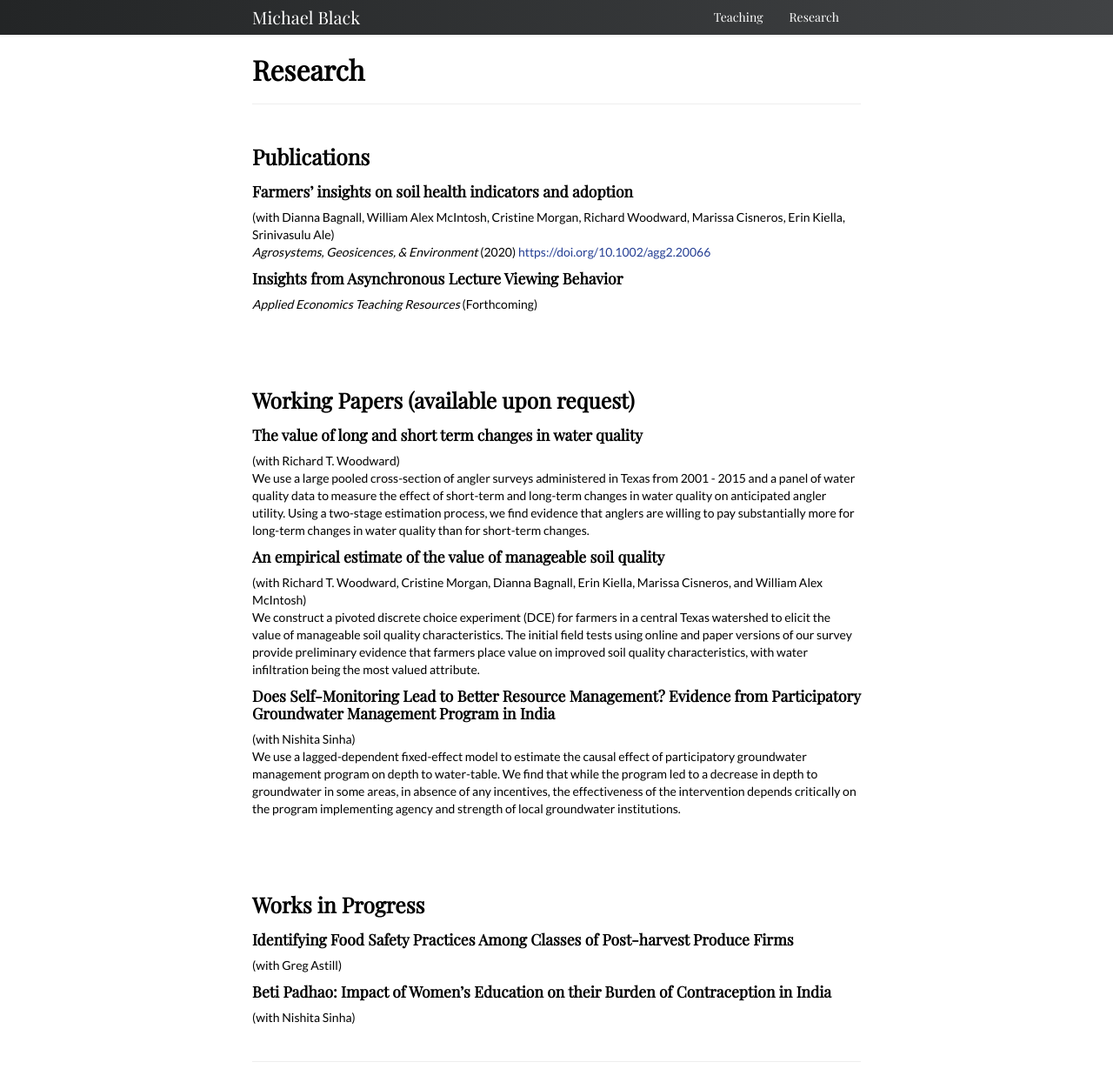
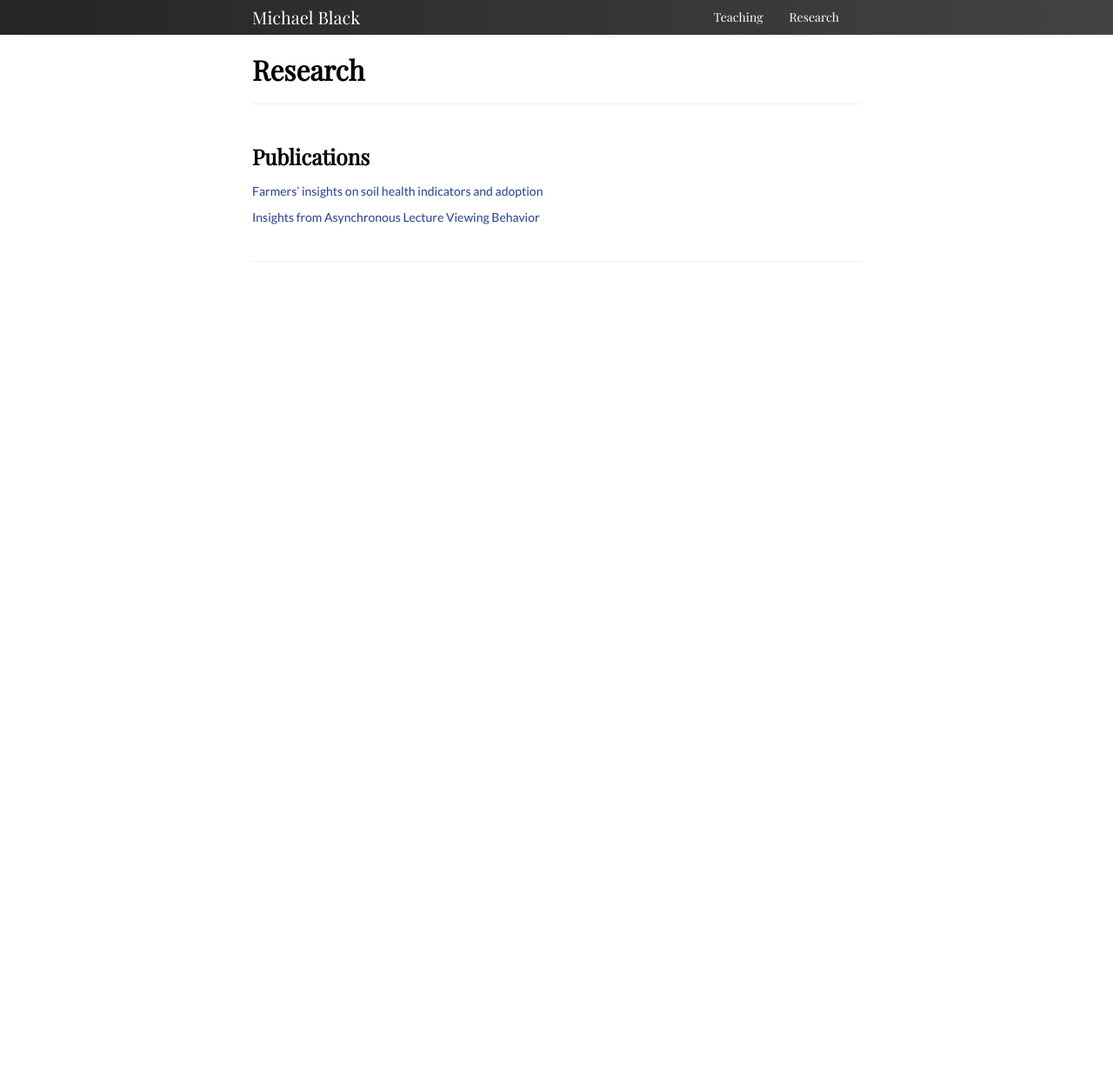
Before and after one commit to michaelb1ack/michaelb1ack.github.io, a Jekyll site: the page built from pages/research.md, in a window 1280 px wide. Shown: the whole page at 87% size. Built offline with Jekyll 4.4.1, drawn with Linux system fonts in a browser that asks for light colours; after the commit the page ends 900 px from its top, so only the background shows below that.

Commit message:
Tweak to front page and updated teaching and research pages

```diff
--- a/pages/research.md
+++ b/pages/research.md
@@ -5,15 +5,12 @@ description: Michael's research
 ---
 
 ### Publications
+[Farmers’ insights on soil health indicators and adoption](https://doi.org/10.1002/agg2.20066)
 
-#### Farmers’ insights on soil health indicators and adoption
-(with Dianna Bagnall, William Alex McIntosh, Cristine Morgan, Richard Woodward, Marissa Cisneros, Erin Kiella, Srinivasulu Ale)
-*Agrosystems, Geosicences, & Environment* (2020) [https://doi.org/10.1002/agg2.20066](https://doi.org/10.1002/agg2.20066)
-<br/>
-#### Insights from Asynchronous Lecture Viewing Behavior
-*Applied Economics Teaching Resources* (Forthcoming)
+[Insights from Asynchronous Lecture Viewing Behavior](https://ageconsearch.umn.edu/record/308057)
 
-<br/><br/><br/>
+
+<!-- <br/><br/><br/>
 
 ### Working Papers (available upon request)
 
@@ -38,7 +35,7 @@ We use a lagged-dependent fixed-effect model to estimate the causal effect of pa
 <br/>
 #### Beti Padhao: Impact of Women’s Education on their Burden of Contraception in India
 (with Nishita Sinha)
-
+ -->
 
 <!-- Note: this is how to write a comment in HTML. Everything in here won't show up on your webpage.-->
 
```
Also changed, not shown: index.md (+5 -0 lines), pages/teaching.md (+2 -2 lines).
